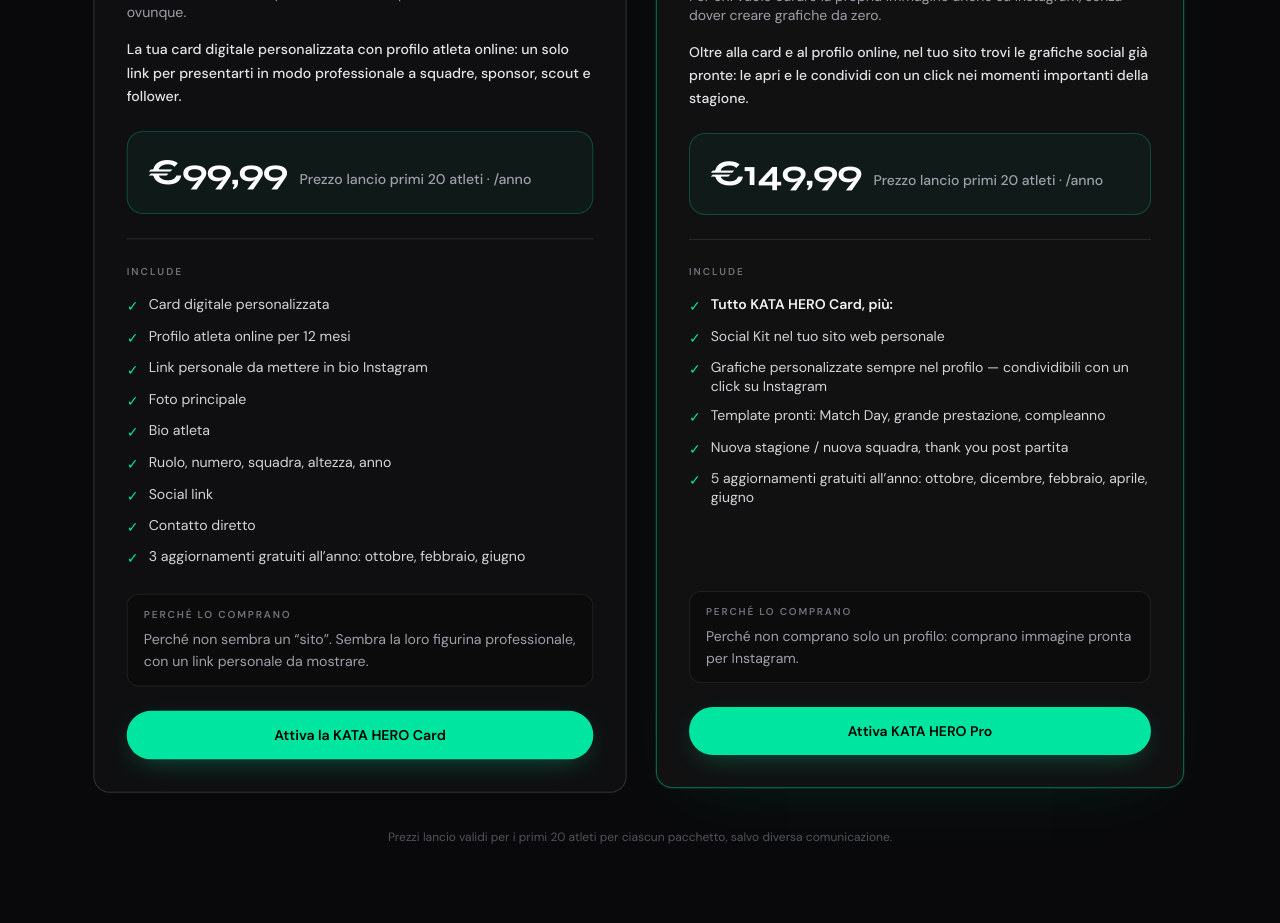
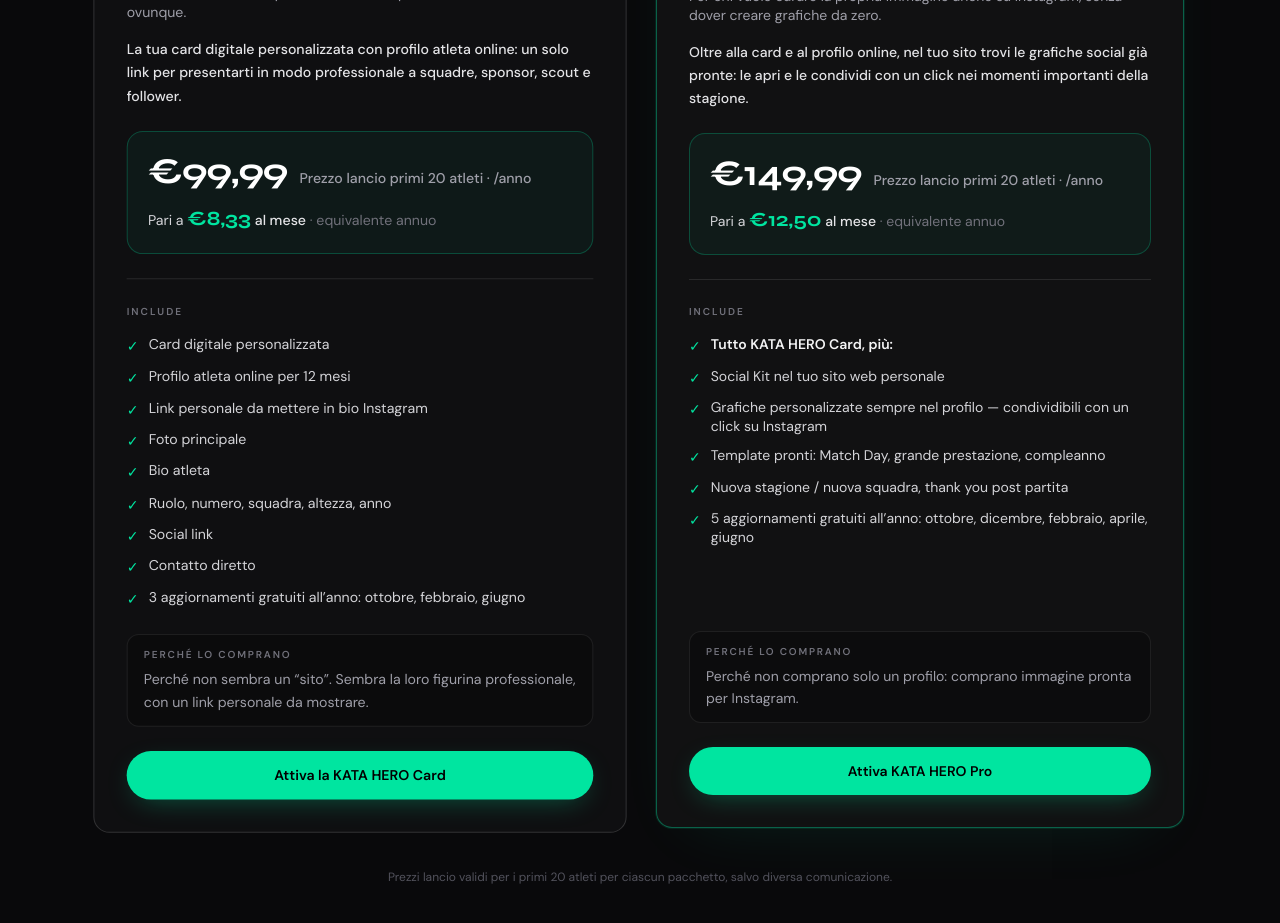
Before and after one commit to Salvo934/katahero, a Next.js app: page / in a window 1280 px wide. Shown: the part 5100-6023 px from the top of the page. Built offline with nearby package versions, Linux system fonts and the light colour scheme; no server answers.

Commit message:
aggiornamento

```diff
--- a/src/components/site/Packages.tsx
+++ b/src/components/site/Packages.tsx
@@ -1,5 +1,16 @@
 import Link from "next/link";
 import { whatsappPrefilledUrl } from "@/lib/site";
+
+/** Da stringa tipo «€99,99» → equivalente mensile (12 mesi). */
+function monthlyEquivalentFromLaunch(launch: string): string | null {
+  const normalized = launch.replace(/[^\d,]/g, "").replace(",", ".");
+  const annual = Number(normalized);
+  if (!Number.isFinite(annual) || annual <= 0) return null;
+  return (annual / 12).toLocaleString("it-IT", {
+    minimumFractionDigits: 2,
+    maximumFractionDigits: 2,
+  });
+}
 
 type Plan = {
   name: string;
@@ -129,6 +140,7 @@ export function Packages() {
         <div className="mt-12 grid grid-cols-1 gap-6 sm:mt-14 lg:grid-cols-2 lg:items-stretch lg:gap-8">
           {plans.map((p) => {
             const v = p.variant ?? "default";
+            const monthlyLaunch = p.pricing ? monthlyEquivalentFromLaunch(p.pricing.launch) : null;
             const cardClass =
               v === "flagship"
                 ? "flex h-full min-h-0 flex-col rounded-2xl border border-accent/38 bg-zinc-900/55 p-6 shadow-[0_0_0_1px_rgba(0,229,160,0.1),0_24px_64px_-36px_rgba(0,229,160,0.14)] transition-colors sm:p-8 hover:border-accent/48 hover:bg-zinc-900/62"
@@ -165,6 +177,14 @@ export function Packages() {
                       </p>
                       <p className="text-sm font-medium text-zinc-400">{p.pricing.launchNote}</p>
                     </div>
+                    {monthlyLaunch ? (
+                      <p className="mt-3 text-sm leading-snug text-zinc-300">
+                        Pari a{" "}
+                        <span className="font-display text-lg font-bold text-accent sm:text-xl">€{monthlyLaunch}</span>{" "}
+                        <span className="font-medium text-zinc-200">al mese</span>
+                        <span className="text-zinc-500"> · equivalente annuo</span>
+                      </p>
+                    ) : null}
                   </div>
                 ) : (
                   <div className="mt-6 rounded-2xl border border-white/10 bg-white/3 px-4 py-3.5 sm:px-5">
```
